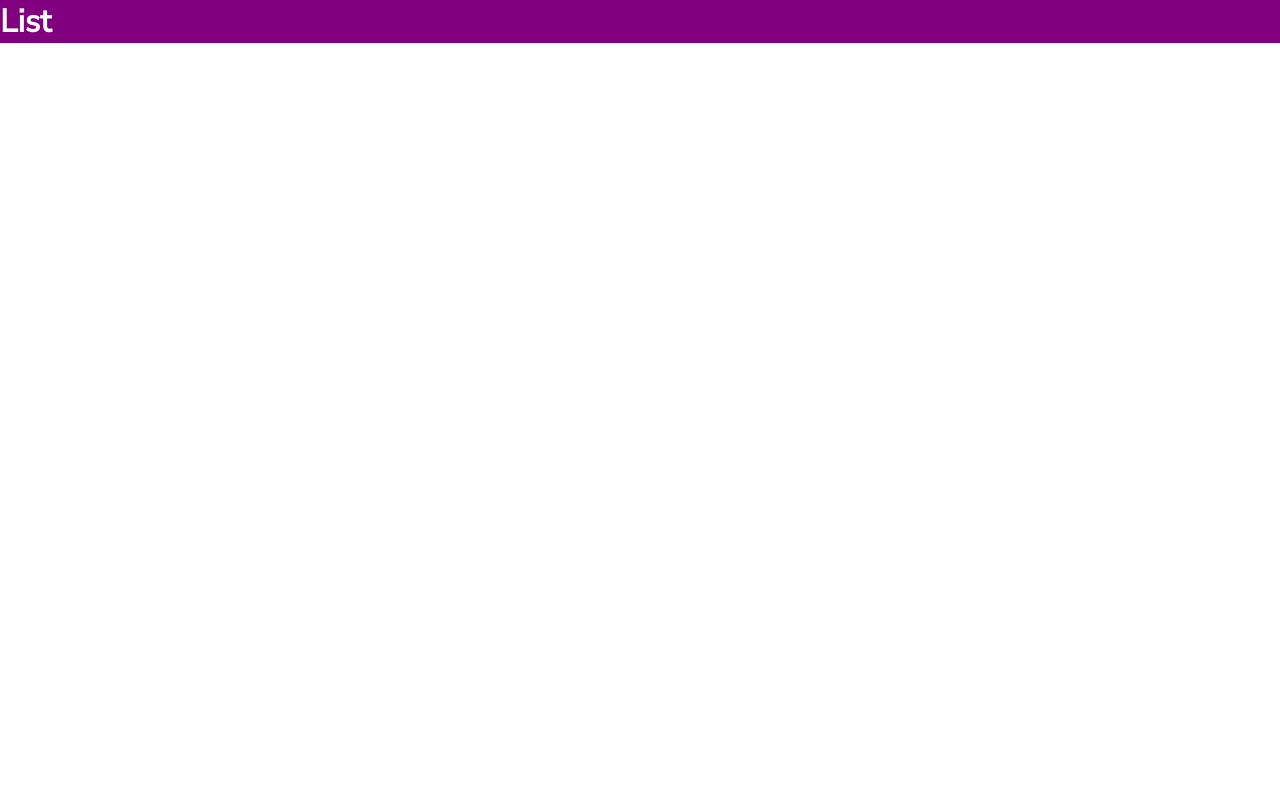
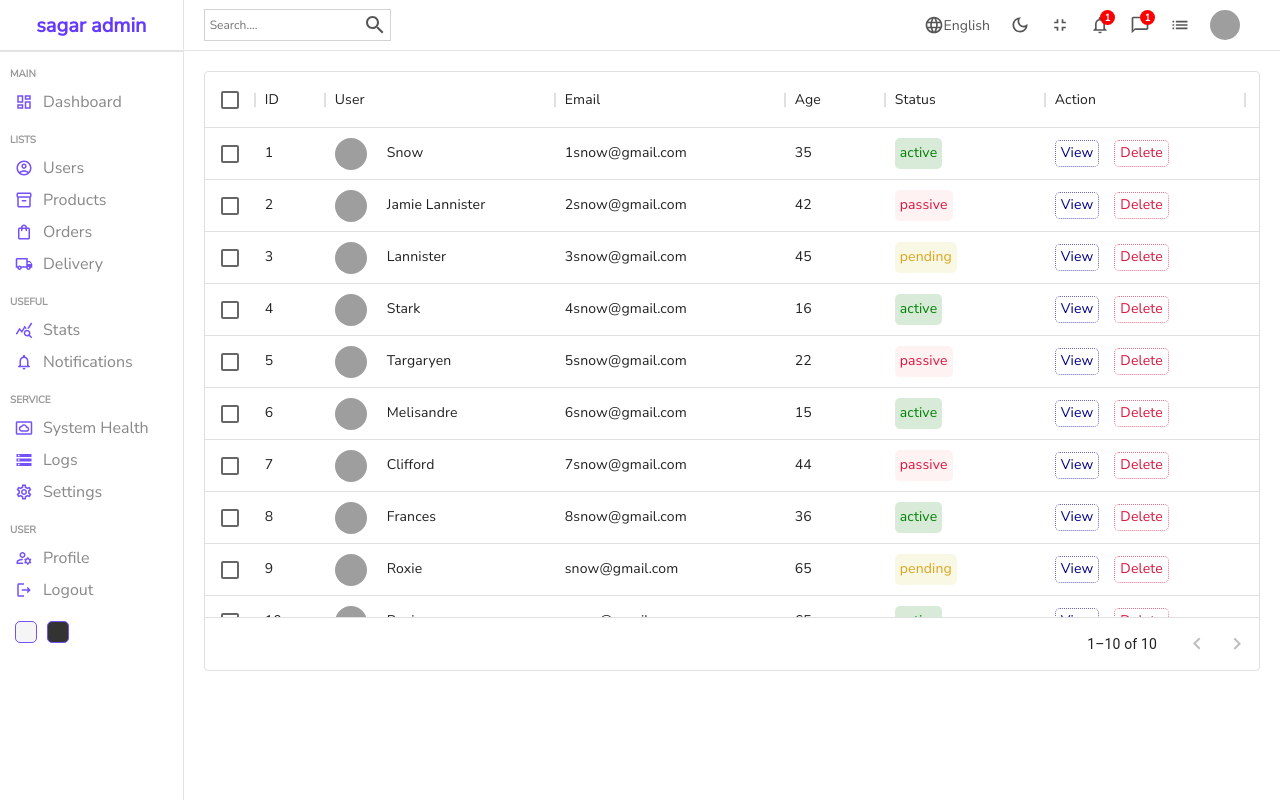
Before and after one commit to sagarrs/React-admin-panel, a React (Create React App) app: page /users in a window 1280 px wide. Built offline with nearby package versions, Linux system fonts and the light colour scheme; grey boxes are pictures that could not be loaded.

Commit message:
datatable 1.0

```diff
--- a/package.json
+++ b/package.json
@@ -7,6 +7,7 @@
     "@emotion/styled": "^11.8.1",
     "@mui/icons-material": "^5.8.0",
     "@mui/material": "^5.8.1",
+    "@mui/x-data-grid": "^5.12.0",
     "@testing-library/jest-dom": "^5.16.4",
     "@testing-library/react": "^13.2.0",
     "@testing-library/user-event": "^13.5.0",
--- /dev/null
+++ b/src/DatatableSource.js
@@ -0,0 +1,123 @@
+export const userColumns = [
+    { field: "id", headerName: "ID", width: 70 },
+    {
+      field: "user",
+      headerName: "User",
+      width: 230,
+      renderCell: (params) => {
+        return (
+          <div className="cellWithImg">
+            <img className="cellImg" src={params.row.img} alt="avatar" />
+            {params.row.username}
+          </div>
+        );
+      },
+    },
+    {
+      field: "email",
+      headerName: "Email",
+      width: 230,
+    },
+
+    {
+      field: "age",
+      headerName: "Age",
+      width: 100,
+    },
+    {
+      field: "status",
+      headerName: "Status",
+      width: 160,
+      renderCell: (params) => {
+        return (
+          <div className={`cellWithStatus ${params.row.status}`}>
+            {params.row.status}
+          </div>
+        );
+      },
+    },
+  ];
+
+  //temporary data
+  export const userRows = [
+    {
+      id: 1,
+      username: "Snow",
+      img: "https://images.pexels.com/photos/1820770/pexels-photo-1820770.jpeg?auto=compress&cs=tinysrgb&dpr=2&w=500",
+      status: "active",
+      email: "1snow@gmail.com",
+      age: 35,
+    },
+    {
+      id: 2,
+      username: "Jamie Lannister",
+      img: "https://images.pexels.com/photos/1820770/pexels-photo-1820770.jpeg?auto=compress&cs=tinysrgb&dpr=2&w=500",
+      email: "2snow@gmail.com",
+      status: "passive",
+      age: 42,
+    },
+    {
+      id: 3,
+      username: "Lannister",
+      img: "https://images.pexels.com/photos/1820770/pexels-photo-1820770.jpeg?auto=compress&cs=tinysrgb&dpr=2&w=500",
+      email: "3snow@gmail.com",
+      status: "pending",
+      age: 45,
+    },
+    {
+      id: 4,
+      username: "Stark",
+      img: "https://images.pexels.com/photos/1820770/pexels-photo-1820770.jpeg?auto=compress&cs=tinysrgb&dpr=2&w=500",
+      email: "4snow@gmail.com",
+      status: "active",
+      age: 16,
+    },
+    {
+      id: 5,
+      username: "Targaryen",
+      img: "https://images.pexels.com/photos/1820770/pexels-photo-1820770.jpeg?auto=compress&cs=tinysrgb&dpr=2&w=500",
+      email: "5snow@gmail.com",
+      status: "passive",
+      age: 22,
+    },
+    {
+      id: 6,
+      username: "Melisandre",
+      img: "https://images.pexels.com/photos/1820770/pexels-photo-1820770.jpeg?auto=compress&cs=tinysrgb&dpr=2&w=500",
+      email: "6snow@gmail.com",
+      status: "active",
+      age: 15,
+    },
+    {
+      id: 7,
+      username: "Clifford",
+      img: "https://images.pexels.com/photos/1820770/pexels-photo-1820770.jpeg?auto=compress&cs=tinysrgb&dpr=2&w=500",
+      email: "7snow@gmail.com",
+      status: "passive",
+      age: 44,
+    },
+    {
+      id: 8,
+      username: "Frances",
+      img: "https://images.pexels.com/photos/1820770/pexels-photo-1820770.jpeg?auto=compress&cs=tinysrgb&dpr=2&w=500",
+      email: "8snow@gmail.com",
+      status: "active",
+      age: 36,
+    },
+    {
+      id: 9,
+      username: "Roxie",
+      img: "https://images.pexels.com/photos/1820770/pexels-photo-1820770.jpeg?auto=compress&cs=tinysrgb&dpr=2&w=500",
+      email: "snow@gmail.com",
+      status: "pending",
+      age: 65,
+    },
+    {
+      id: 10,
+      username: "Roxie",
+      img: "https://images.pexels.com/photos/1820770/pexels-photo-1820770.jpeg?auto=compress&cs=tinysrgb&dpr=2&w=500",
+      email: "snow@gmail.com",
+      status: "active",
+      age: 65,
+    },
+  ];
--- /dev/null
+++ b/src/components/Datatable/Datatable.js
@@ -0,0 +1,37 @@
+import "./Datatable.scss"
+import { DataGrid } from '@mui/x-data-grid';
+import {userColumns, userRows} from '../../DatatableSource'
+
+export const Datatable = () => {
+
+    const actionColumn = [
+        {
+            field: 'action',
+            headerName: 'Action',
+            width: 200,
+            renderCell:()=>{
+                return(
+                    <div className="cellAction">
+                        <div className="viewButton">
+                            View
+                        </div>
+                        <div className="deleteButton">
+                            Delete
+                        </div>
+                    </div>
+                )
+            }
+        }
+    ]
+    return(
+        <div className="datatable">
+            <DataGrid
+                rows={userRows}
+                columns={userColumns.concat(actionColumn)}
+                pageSize={10}
+                rowsPerPageOptions={[10]}
+                checkboxSelection
+            />
+        </div>
+    )
+}
--- /dev/null
+++ b/src/components/Datatable/Datatable.scss
@@ -0,0 +1,58 @@
+.datatable{
+    height: 600px;
+    padding: 20px;
+
+    .cellWithImg{
+        display: flex;
+        align-items: center;
+
+        .cellImg{
+            width: 32px;
+            height: 32px;
+            border-radius: 50%;
+            object-fit: cover;
+            margin-right: 20px;
+        }
+    }
+    .cellWithStatus{
+        padding: 5px;
+        border-radius: 5px;
+
+        &.active{
+            color: green;
+            background-color: rgba(0, 120, 0, 0.151);
+        }
+
+        &.passive{
+            color: crimson;
+            background-color: rgba(255, 0, 0, 0.05);
+        }
+
+        &.pending{
+            color: goldenrod;
+            background-color: rgba(189, 189, 3, 0.103);
+        }
+    }
+
+    .cellAction{
+        display: flex;
+        align-items: center;
+        gap: 15px;
+
+        .viewButton{
+            padding: 2px 5px;
+            border-radius: 5px;
+            color: darkblue;
+            border: 1px dotted rgba(0,0,139,0.596);
+            cursor: pointer;
+        }
+
+        .deleteButton{
+            padding: 2px 5px;
+            border-radius: 5px;
+            color: crimson;
+            border: 1px dotted rgba(220,20,60,0.6);
+            cursor: pointer;
+        }
+    }
+}
--- a/src/components/List/List.js
+++ b/src/components/List/List.js
@@ -1,9 +1,16 @@
 import "./List.scss"
+import { Sidebar } from "../Sidebar/Sidebar"
+import {Navbar} from "../Navbar/Navbar"
+import { Datatable } from "../Datatable/Datatable"
 
 export const List = () => {
     return(
         <div className="list">
-            <h1 className="title">List</h1>
+            <Sidebar/>
+            <div className="listContainer">
+                <Navbar/>
+                <Datatable/>
+            </div>
         </div>
     )
 }
--- a/src/components/List/List.scss
+++ b/src/components/List/List.scss
@@ -1,6 +1,7 @@
 .list{
-    background-color: purple;
-    .title {
-        color: white;
+    display: flex;
+    width: 100%;
+    .listContainer{
+        flex: 6;
     }
 }
```
Also changed, not shown: 1 other file (tests, documents, lock files or other folders).
